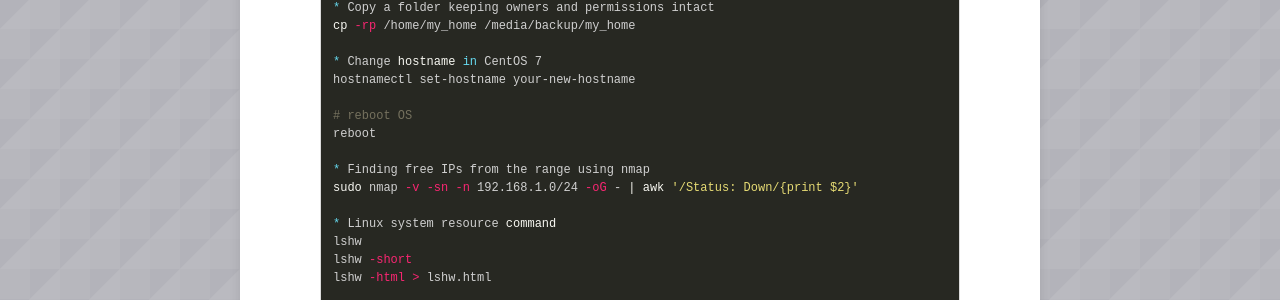
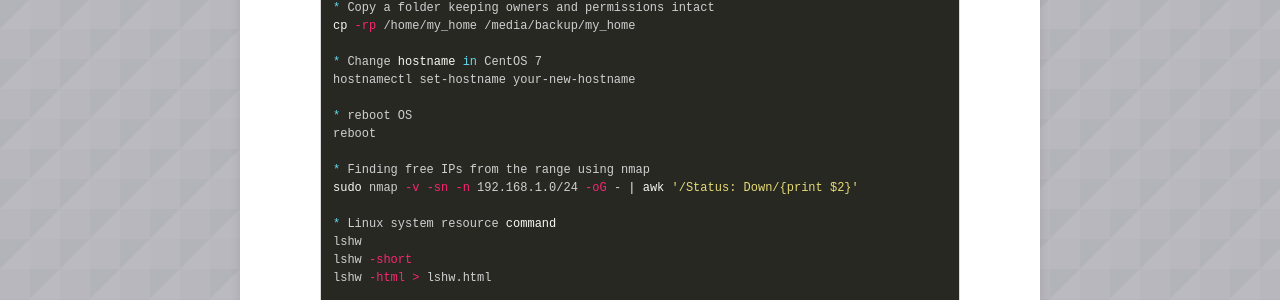
Before and after one commit to danigunawan/danigunawan.github.io, a Jekyll site: the page built from _posts/2022-11-07-cheatsheet-linux.md, in a window 1280 px wide and 900 px high, scrolled down 4800 px. Shown: the part 151-451 px from the top of the window. Built offline with Jekyll 4.4.1, drawn with Linux system fonts in a browser that asks for light colours; nearby versions of some CDN libraries; comment, search, counter and statistics services are not loaded.

Commit message:
[ADD POSTING] posting

```diff
--- a/_posts/2022-11-07-cheatsheet-linux.md
+++ b/_posts/2022-11-07-cheatsheet-linux.md
@@ -268,7 +268,7 @@ cp -rp /home/my_home /media/backup/my_home
 * Change hostname in CentOS 7
 hostnamectl set-hostname your-new-hostname
 
-# reboot OS
+* reboot OS
 reboot
 
 * Finding free IPs from the range using nmap
```
